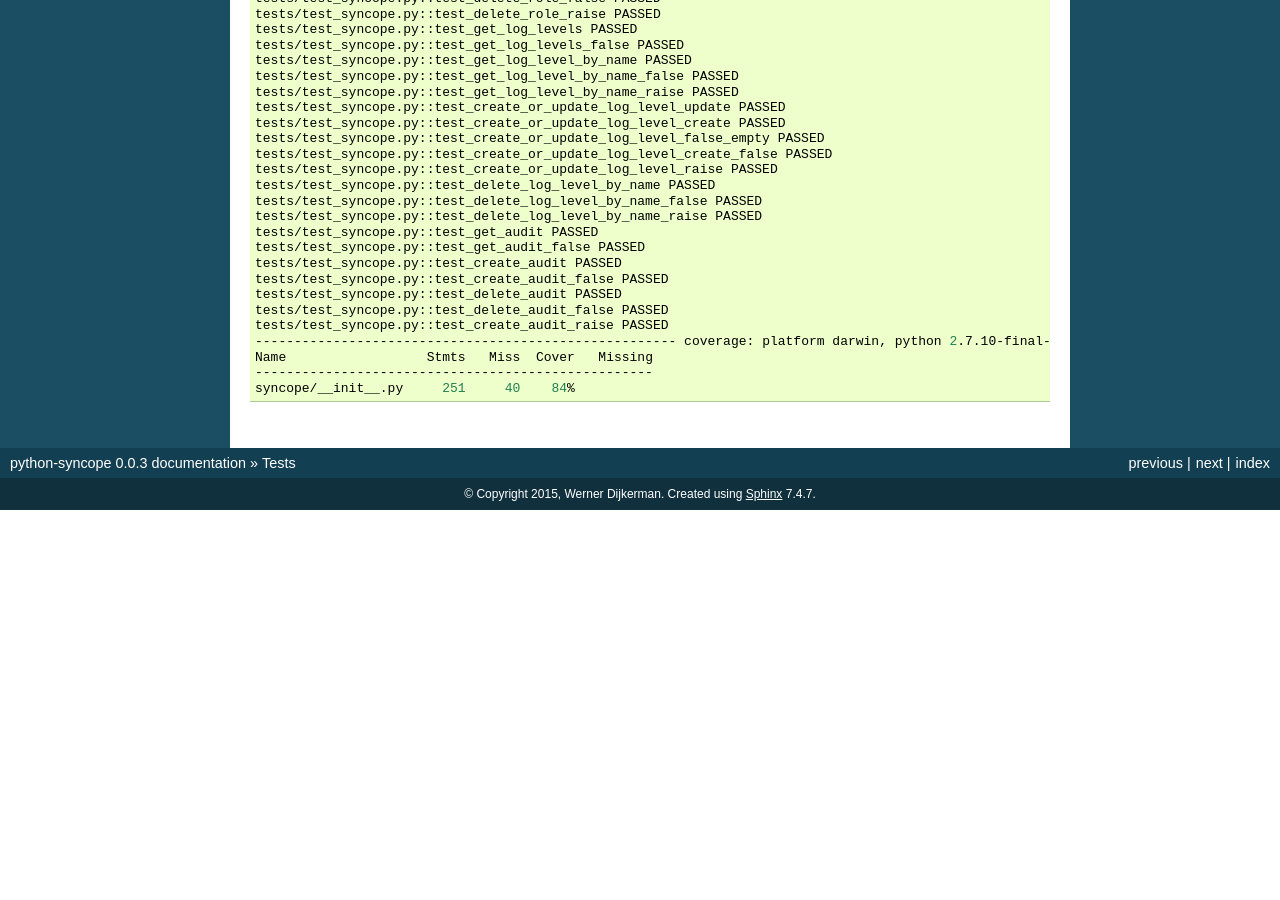
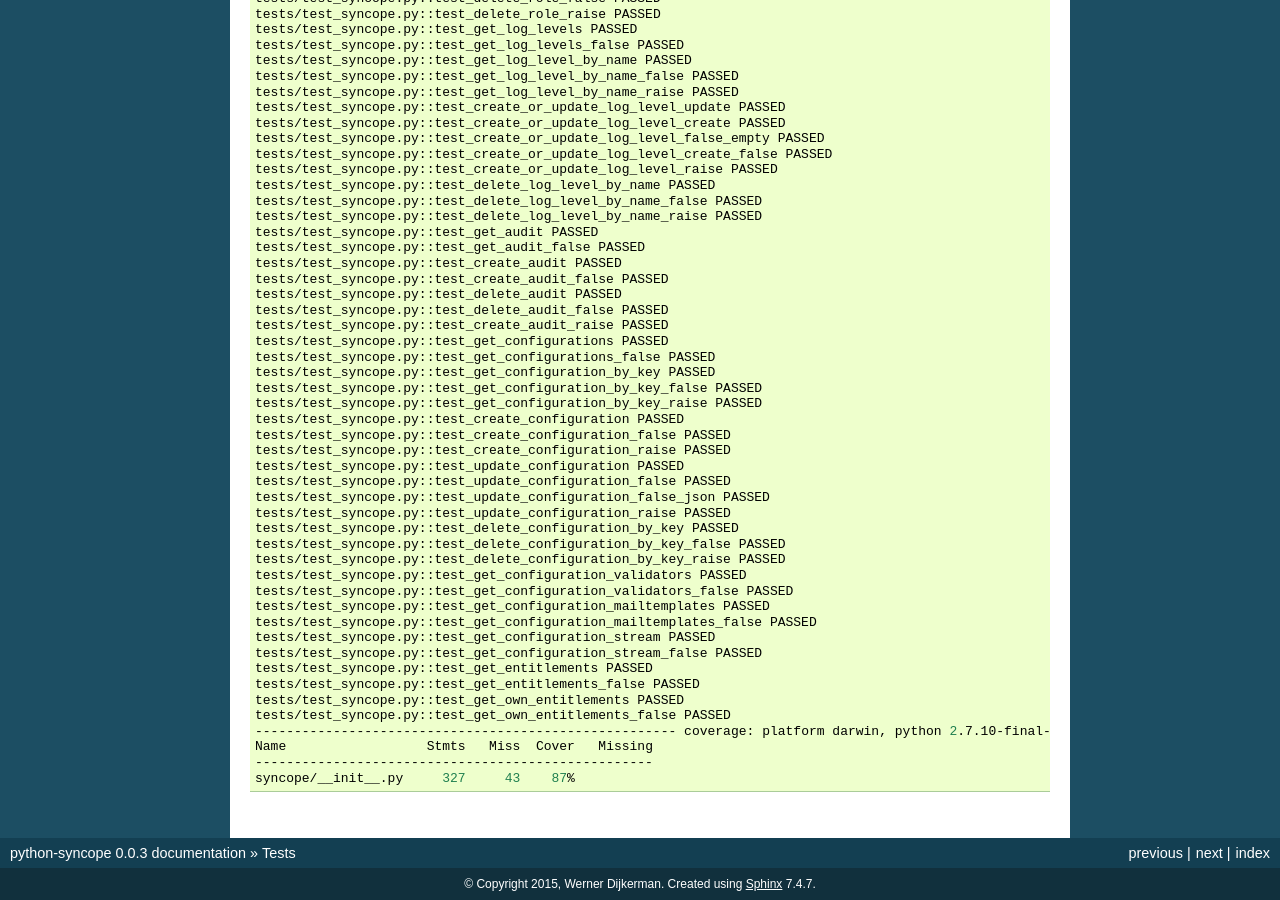
Before and after one commit to dj-wasabi/python-syncope, a Sphinx documentation site: the page built from docs/test_results.rst, in a window 1280 px wide and 900 px high, scrolled down 982 px. Built offline with Sphinx 7.4.7, drawn with Linux system fonts in a browser that asks for light colours; before the commit the page ends 1492 px from its top, so only the background shows below that.

Commit message:
Making 0.0.5

```diff
--- a/docs/test_results.rst
+++ b/docs/test_results.rst
@@ -84,7 +84,32 @@ Overview of the test results from the latest working version. Also the Test cove
     tests/test_syncope.py::test_delete_audit PASSED
     tests/test_syncope.py::test_delete_audit_false PASSED
     tests/test_syncope.py::test_create_audit_raise PASSED
+    tests/test_syncope.py::test_get_configurations PASSED
+    tests/test_syncope.py::test_get_configurations_false PASSED
+    tests/test_syncope.py::test_get_configuration_by_key PASSED
+    tests/test_syncope.py::test_get_configuration_by_key_false PASSED
+    tests/test_syncope.py::test_get_configuration_by_key_raise PASSED
+    tests/test_syncope.py::test_create_configuration PASSED
+    tests/test_syncope.py::test_create_configuration_false PASSED
+    tests/test_syncope.py::test_create_configuration_raise PASSED
+    tests/test_syncope.py::test_update_configuration PASSED
+    tests/test_syncope.py::test_update_configuration_false PASSED
+    tests/test_syncope.py::test_update_configuration_false_json PASSED
+    tests/test_syncope.py::test_update_configuration_raise PASSED
+    tests/test_syncope.py::test_delete_configuration_by_key PASSED
+    tests/test_syncope.py::test_delete_configuration_by_key_false PASSED
+    tests/test_syncope.py::test_delete_configuration_by_key_raise PASSED
+    tests/test_syncope.py::test_get_configuration_validators PASSED
+    tests/test_syncope.py::test_get_configuration_validators_false PASSED
+    tests/test_syncope.py::test_get_configuration_mailtemplates PASSED
+    tests/test_syncope.py::test_get_configuration_mailtemplates_false PASSED
+    tests/test_syncope.py::test_get_configuration_stream PASSED
+    tests/test_syncope.py::test_get_configuration_stream_false PASSED
+    tests/test_syncope.py::test_get_entitlements PASSED
+    tests/test_syncope.py::test_get_entitlements_false PASSED
+    tests/test_syncope.py::test_get_own_entitlements PASSED
+    tests/test_syncope.py::test_get_own_entitlements_false PASSED
     ------------------------------------------------------ coverage: platform darwin, python 2.7.10-final-0 -------------------------------------------------------
     Name                  Stmts   Miss  Cover   Missing
     ---------------------------------------------------
-    syncope/__init__.py     251     40    84%
+    syncope/__init__.py     327     43    87%
```
Also changed, not shown: other parts of docs/test_results.rst (+1 -1 lines), CHANGELOG.md (+1 -1 lines).
